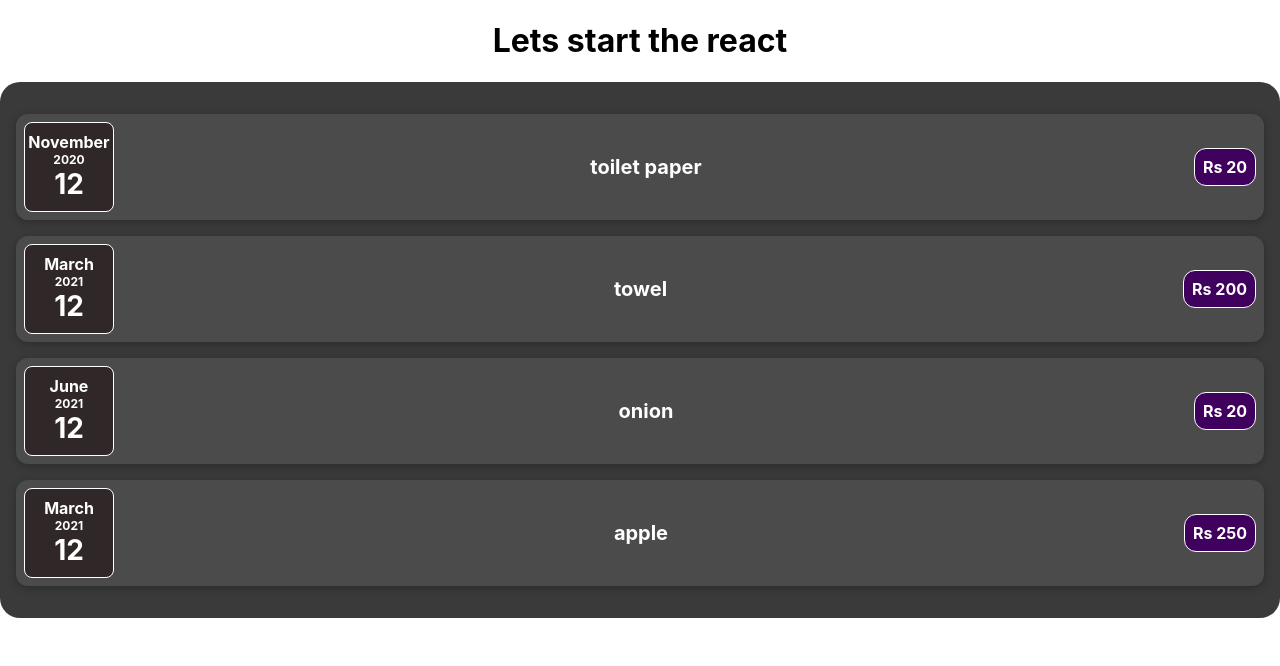
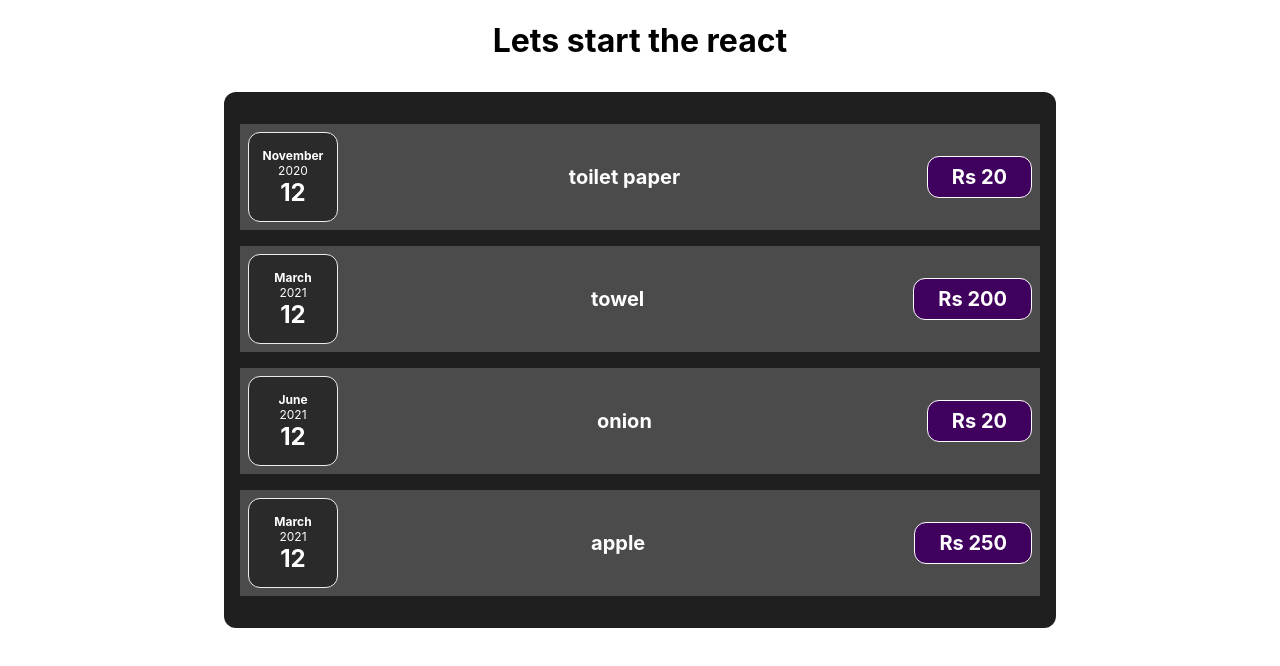
Before and after one commit to Srijanathulung/react-practise, a React (Create React App) app: page / in a window 1280 px wide. Shown: the top 666 px of the page. Built offline with nearby package versions, Linux system fonts and the light colour scheme.

Commit message:
organizing files

```diff
--- a/src/App.js
+++ b/src/App.js
@@ -1,5 +1,5 @@
 import './App.css';
-import Expenses from './components/Expenses';
+import Expenses from './components/Expenses/Expenses';
 
 function App() {
   const expense = [{
--- a/src/components/Expenses.css
+++ /dev/null
@@ -1,5 +0,0 @@
-.expenses {
-  background-color: rgb(59, 58, 59);
-  padding: 1rem;
-  border-radius: 20px;
-}
--- a/src/components/ExpenseDate.css
+++ b/src/components/Expenses/ExpenseDate.css
@@ -3,22 +3,21 @@
   flex-direction: column;
   width: 5.5rem;
   height: 5.5rem;
-  border: 1px solid white;
-  background-color: rgb(48, 40, 40);
+  border: 1px solid #ececec;
+  background-color: #2a2a2a;
   color: white;
+  border-radius: 12px;
   align-items: center;
   justify-content: center;
-  border-radius: 8px;
 }
 .expense-date_month {
-  font-size: 1rem;
+  font-size: 0.75rem;
   font-weight: bold;
 }
 .expense-date_year {
   font-size: 0.75rem;
+}
+.expense-date_day {
+  font-size: 1.5rem;
   font-weight: bold;
 }
-.expense-date_day {
-  font-size: 1.75rem;
-  font-weight: bold;
-}
--- a/src/components/ExpenseItem.css
+++ b/src/components/Expenses/ExpenseItem.css
@@ -2,10 +2,8 @@
   display: flex;
   justify-content: space-between;
   align-items: center;
-  box-shadow: 0 2px 8px rgba(0, 0, 0, 0.25);
   padding: 0.5rem;
   margin: 1rem 0;
-  border-radius: 12px;
   background-color: #4b4b4b;
 }
 .expense-item h2 {
@@ -23,7 +21,6 @@
   flex-flow: column-reverse;
   justify-content: flex-start;
   flex: 1;
-  color: white;
 }
 .expense-item_description h2 {
   font-size: 1.25rem;
@@ -48,4 +45,8 @@
   .expense-item_description h2 {
     font-size: 1.25rem;
   }
+  .expense-item_price {
+    font-size: 1.25rem;
+    padding: 0.5rem 1.5rem;
+  }
 }
--- a/src/components/ExpenseItem.js
+++ b/src/components/Expenses/ExpenseItem.js
@@ -1,19 +1,25 @@
 import './ExpenseItem.css';
 import ExpenseDate from './ExpenseDate';
+import Card from '../UI/Card';
 
 
 function ExpenseItem(props) {
 
-    return <div className='expense-item'>
+    //card bhaneyko custom wrapper component ho ,used as reusable wrapper.
+    // return <Card classNameX='expense-item'>
+    return (
+        <Card classNameX='expense-item'>
+{/* <div className='expense-item'> */}
 
         <ExpenseDate date={props.dateAttribute}/>
             <div className='expense-item_description'>
                 <h2>{props.titleAttribute}</h2>
             <div className='expense-item_price'>{props.amountAttribute}</div>
 
-        </div>
-        </div>
-
+                </div>
+                {/* </div> */}
+        </Card>
+    )
 
 }
 
--- /dev/null
+++ b/src/components/Expenses/Expenses.css
@@ -0,0 +1,9 @@
+.expenses {
+  padding: 1rem;
+  background-color: rgb(31, 31, 31);
+  margin: 2rem auto;
+  width: 50rem;
+  max-width: 95%;
+  border-radius: 12px;
+  /* box-shadow: 0 1px 8px rgba(0, 0, 0, 0.25); */
+}
--- a/src/components/Expenses.js
+++ b/src/components/Expenses/Expenses.js
@@ -1,10 +1,14 @@
 import ExpenseItem from './ExpenseItem';
-import  './Expenses.css';
+import './Expenses.css';
+import Card from '../UI/Card';
 
 function Expenses(props) {
     console.log('this is apple');
-    return (
-        <div className="expenses">
+  return (
+      //yeha className bhaney ko just a prop in this case coz yo custom component ho.
+        <Card classNameX="expenses">
+        {/* <div className="expenses"> */}
+
             <ExpenseItem
         titleAttribute={props.items[0].title}
         amountAttribute={props.items[0].amount}
@@ -25,8 +29,9 @@ function Expenses(props) {
       amountAttribute={props.items[3].amount}
         dateAttribute={props.items[3].date}
       />
+{/* </div> */}
+      </Card>
 
-        </div>
     )
 }
 export default Expenses;
--- /dev/null
+++ b/src/components/UI/Card.css
@@ -0,0 +1,3 @@
+.card {
+  border-radius: 20px;
+}
--- /dev/null
+++ b/src/components/UI/Card.js
@@ -0,0 +1,11 @@
+import './Card.css';
+
+function Card(props) {
+
+    //  const classes = 'card' + props.classNameX;
+    // return <div className={classes}>{props.children}</div>
+    return <div className={props.classNameX}>{props.children}</div>
+        // return <div className='card'>{props.children }</div>
+
+}
+export default Card;
```
Also changed, not shown: src/components/Expenses/ExpenseDate.js (renamed from src/components/ExpenseDate.js).
